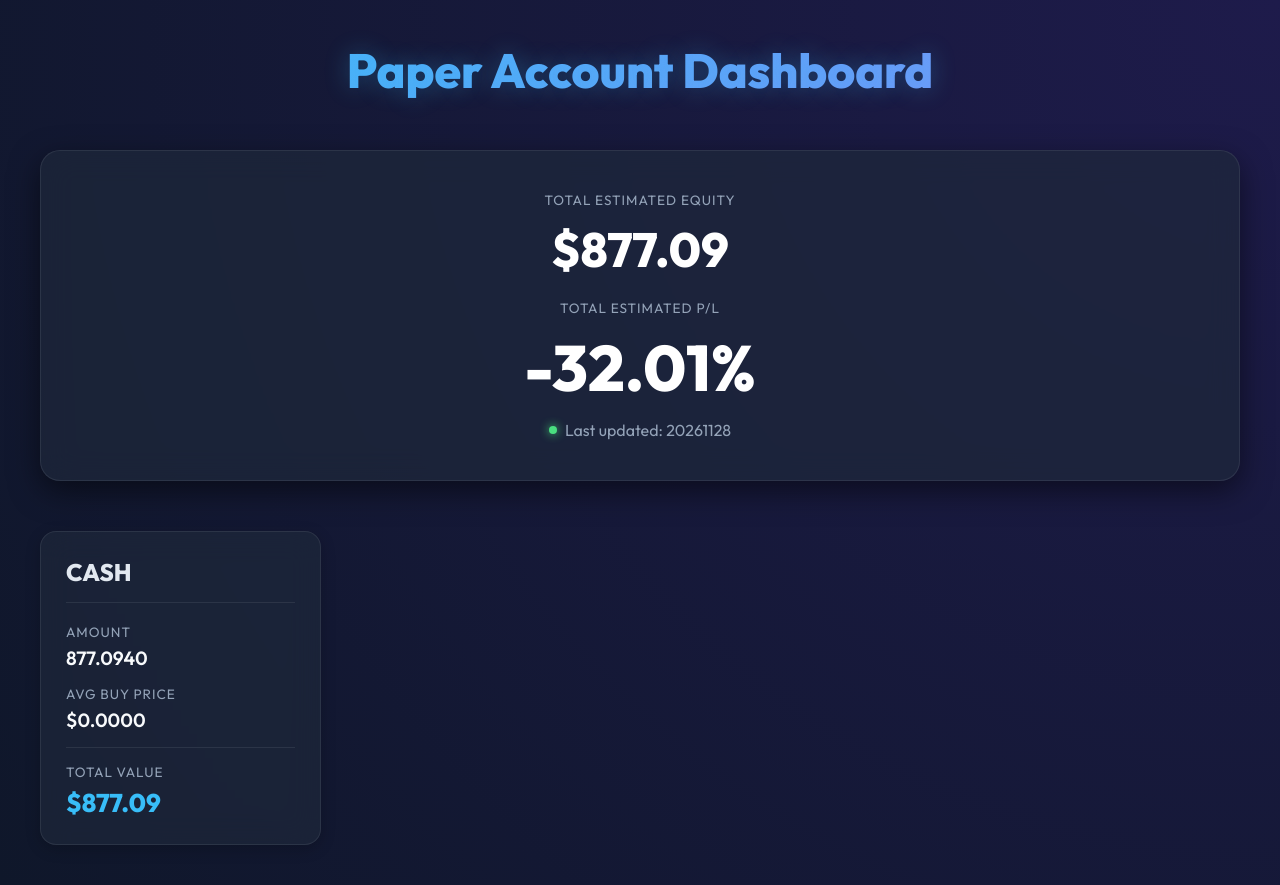
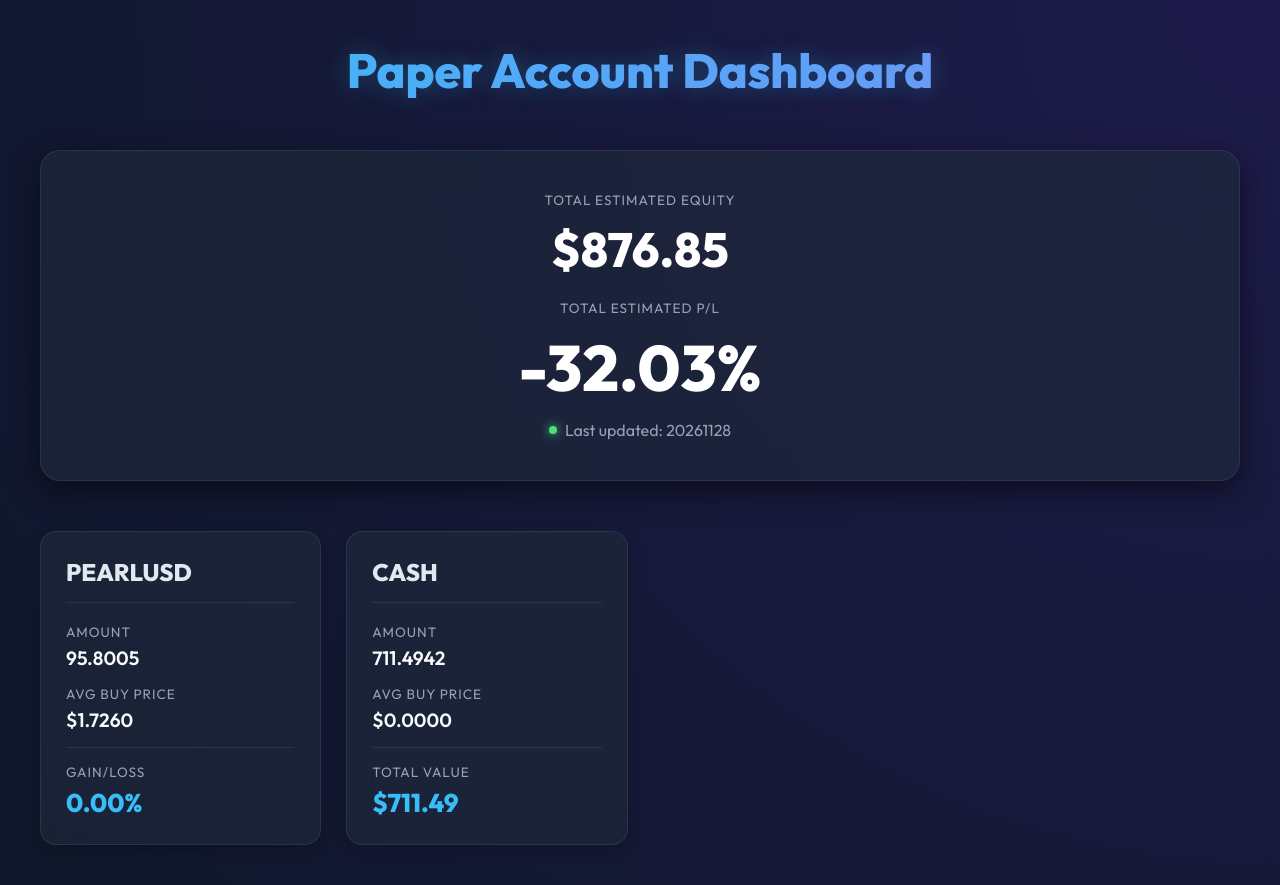
Before and after one commit to wskim2/trading-dashboard, a plain HTML site: page coin_kraken.html in a window 1280 px wide. Drawn offline with Linux system fonts and the light colour scheme.

Commit message:
Auto-update coin_kraken.html

```diff
--- a/coin_kraken.html
+++ b/coin_kraken.html
@@ -165,9 +165,9 @@
 
             <div class="balance-container">
                 <p class="label">Total Estimated Equity</p>
-                <div class="total-balance" style="font-size: 3rem; margin-bottom: 20px;">$877.09</div>
+                <div class="total-balance" style="font-size: 3rem; margin-bottom: 20px;">$876.85</div>
                 <p class="label">Total Estimated P/L</p>
-                <div class="total-balance">-32.01%</div>
+                <div class="total-balance">-32.03%</div>
                 <div class="update-time">Last updated: 20261128</div>
             </div>
 
@@ -175,16 +175,31 @@
 
             <div class="card">
                 <div class="card-header">
+                    <h2>PEARLUSD</h2>
+                </div>
+                <div class="card-body">
+                    <p class="label">Amount</p>
+                    <p class="value">95.8005</p>
+                    <p class="label">Avg Buy Price</p>
+                    <p class="value">$1.7260</p>
+                    <div class="divider"></div>
+                    <p class="label">Gain/Loss</p>
+                    <p class="value highlight">0.00%</p>
+                </div>
+            </div>
+
+            <div class="card">
+                <div class="card-header">
                     <h2>CASH</h2>
                 </div>
                 <div class="card-body">
                     <p class="label">Amount</p>
-                    <p class="value">877.0940</p>
+                    <p class="value">711.4942</p>
                     <p class="label">Avg Buy Price</p>
                     <p class="value">$0.0000</p>
                     <div class="divider"></div>
                     <p class="label">Total Value</p>
-                    <p class="value highlight">$877.09</p>
+                    <p class="value highlight">$711.49</p>
                 </div>
             </div>
 
```
